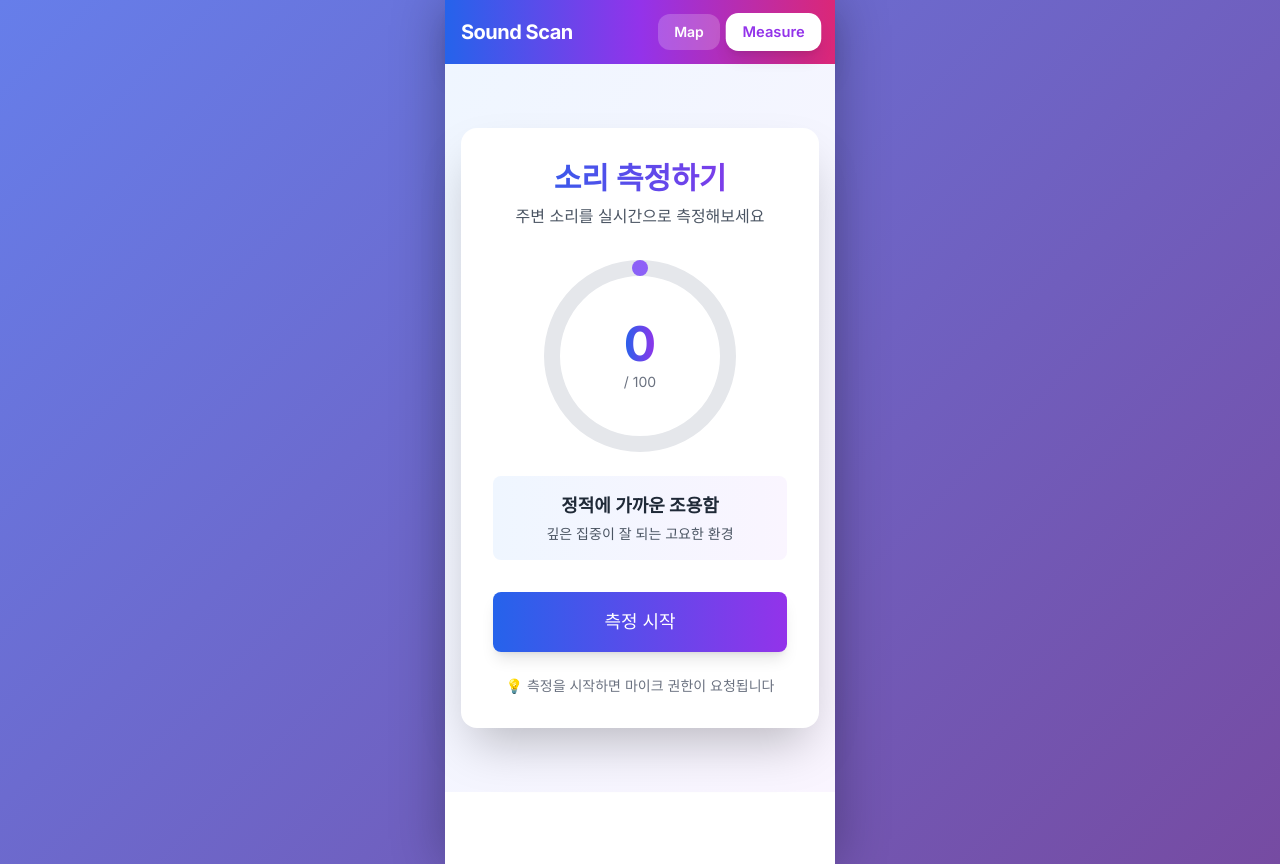
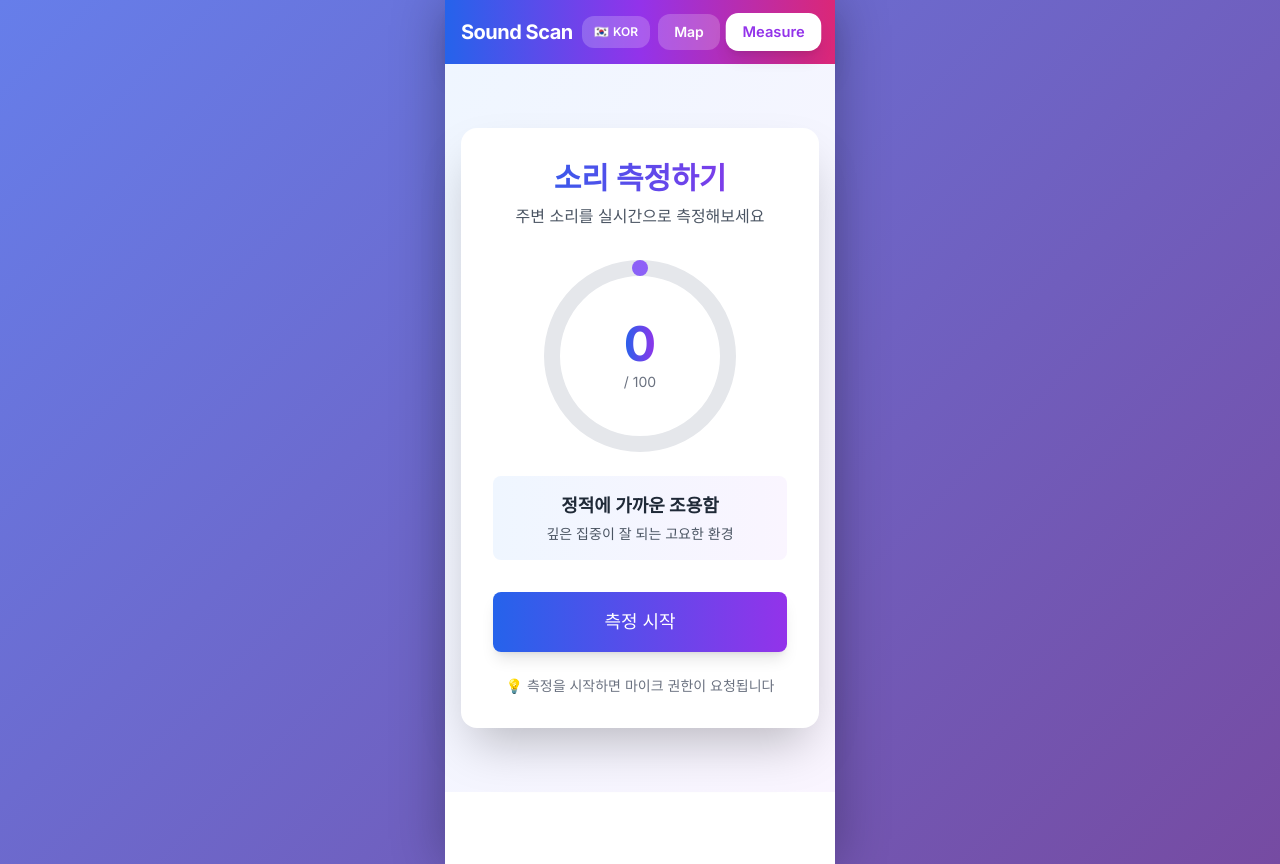
Before and after one commit to sound-scan/fe, a Next.js app: page /measure in a window 1280 px wide. Built offline with nearby package versions, Linux system fonts and the light colour scheme.

Commit message:
언어 토글 기능 추가 (한국어/영어)

```diff
--- a/app/map/page.tsx
+++ b/app/map/page.tsx
@@ -29,7 +29,7 @@ function getCurrentTimeSlot() {
 }
 
 export default function MapPage() {
-  const { places } = useApp();
+  const { places, language } = useApp();
   const [filter, setFilter] = useState('all');
   const [searchTerm, setSearchTerm] = useState('');
   const currentTime = getCurrentTimeSlot();
@@ -79,7 +79,7 @@ export default function MapPage() {
       </div>
 
       <div className="relative w-full h-[calc(100vh-198px)]">
-        <MapView places={filteredPlaces} />
+        <MapView places={filteredPlaces} language={language} />
         <MarkerLegend />
       </div>
     </div>
--- a/components/FilterBar.tsx
+++ b/components/FilterBar.tsx
@@ -1,6 +1,7 @@
 'use client';
 
 import { useState } from 'react';
+import { useApp } from '@/context/AppContext';
 
 interface FilterBarProps {
   onFilterChange: (filter: string) => void;
@@ -8,14 +9,20 @@ interface FilterBarProps {
 }
 
 export default function FilterBar({ onFilterChange, onSearchChange }: FilterBarProps) {
+  const { language } = useApp();
   const [activeFilter, setActiveFilter] = useState('all');
   const [searchTerm, setSearchTerm] = useState('');
 
-  const filters = [
+  const filters = language === 'ko' ? [
     { id: 'all', label: '전체', icon: '📍' },
     { id: 'quiet', label: '조용함', icon: '🤫' },
     { id: 'moderate', label: '보통', icon: '☕' },
     { id: 'lively', label: '활기참', icon: '😆' },
+  ] : [
+    { id: 'all', label: 'All', icon: '📍' },
+    { id: 'quiet', label: 'Quiet', icon: '🤫' },
+    { id: 'moderate', label: 'Moderate', icon: '☕' },
+    { id: 'lively', label: 'Lively', icon: '😆' },
   ];
 
   const handleFilterClick = (filterId: string) => {
@@ -35,7 +42,7 @@ export default function FilterBar({ onFilterChange, onSearchChange }: FilterBarP
       <div className="relative">
         <input
           type="text"
-          placeholder="🔍 장소를 검색해보세요..."
+          placeholder={language === 'ko' ? '🔍 장소를 검색해보세요...' : '🔍 Search places...'}
           value={searchTerm}
           onChange={handleSearchChange}
           className="w-full px-4 py-2.5 pl-10 bg-white/90 backdrop-blur-sm border-2 border-gray-200 rounded-2xl focus:outline-none focus:ring-2 focus:ring-blue-500 focus:border-transparent transition-all shadow-md hover:shadow-lg placeholder:text-gray-400 text-sm"
--- a/components/MapView.tsx
+++ b/components/MapView.tsx
@@ -7,9 +7,10 @@ import PlaceDetailModal from './PlaceDetailModal';
 
 interface MapViewProps {
   places: Place[];
+  language: 'ko' | 'en';
 }
 
-export default function MapView({ places }: MapViewProps) {
+export default function MapView({ places, language }: MapViewProps) {
   const mapRef = useRef<HTMLDivElement>(null);
   const mapInstanceRef = useRef<any>(null);
   const userMarkerRef = useRef<any>(null);
@@ -70,8 +71,9 @@ export default function MapView({ places }: MapViewProps) {
           mapInstanceRef.current.remove();
         }
 
-        // 새 맵 생성
-        const map = L.map(mapRef.current).setView([37.5172, 127.0473], 12);
+        // 새 맵 생성 - 언어에 따라 중심 좌표 설정
+        const center = language === 'ko' ? [37.5172, 127.0473] : [51.5074, -0.1278];
+        const map = L.map(mapRef.current).setView(center as [number, number], 12);
 
         L.tileLayer('https://{s}.tile.openstreetmap.org/{z}/{x}/{y}.png', {
           attribution: '© OpenStreetMap contributors',
@@ -156,7 +158,7 @@ export default function MapView({ places }: MapViewProps) {
         mapInstanceRef.current = null;
       }
     };
-  }, [places]);
+  }, [places, language]);
 
   // 사용자 위치 마커 표시
   useEffect(() => {
--- a/components/MarkerLegend.tsx
+++ b/components/MarkerLegend.tsx
@@ -1,19 +1,26 @@
 'use client';
 
 import { useState, useRef, useEffect } from 'react';
+import { useApp } from '@/context/AppContext';
 
 export default function MarkerLegend() {
+  const { language } = useApp();
   const [isOpen, setIsOpen] = useState(false);
   const [position, setPosition] = useState({ x: 16, y: 16 });
   const [isDragging, setIsDragging] = useState(false);
   const [dragOffset, setDragOffset] = useState({ x: 0, y: 0 });
   const buttonRef = useRef<HTMLButtonElement>(null);
 
-  const legends = [
+  const legends = language === 'ko' ? [
     { color: '#6EE7B7', label: '정적에 가까운 조용함', emoji: '🔇' },
     { color: '#FACC15', label: '부드러운 백색소음', emoji: '🌿' },
     { color: '#FB923C', label: '편안한 대화가 가능한 공간', emoji: '☕' },
     { color: '#F43F5E', label: '활발한 소통에 최적', emoji: '😆' },
+  ] : [
+    { color: '#6EE7B7', label: 'Near-silent quietness', emoji: '🔇' },
+    { color: '#FACC15', label: 'Gentle ambient noise', emoji: '🌿' },
+    { color: '#FB923C', label: 'Comfortable conversation space', emoji: '☕' },
+    { color: '#F43F5E', label: 'Perfect for active communication', emoji: '😆' },
   ];
 
   const handleMouseDown = (e: React.MouseEvent) => {
@@ -68,7 +75,7 @@ export default function MarkerLegend() {
           top: `${position.y}px`,
           cursor: isDragging ? 'grabbing' : 'grab',
         }}
-        title="공간 분위기 범례"
+        title={language === 'ko' ? '공간 분위기 범례' : 'Space Atmosphere Legend'}
       >
         <div className="relative bg-gradient-to-br from-blue-500 via-purple-500 to-pink-500 rounded-full p-3 shadow-xl hover:shadow-2xl transition-all hover:scale-110">
           <svg
@@ -84,9 +91,6 @@ export default function MarkerLegend() {
               d="M13 16h-1v-4h-1m1-4h.01M21 12a9 9 0 11-18 0 9 9 0 0118 0z"
             />
           </svg>
-          {!isOpen && (
-            <div className="absolute -top-1 -right-1 w-3 h-3 bg-red-500 rounded-full animate-ping" />
-          )}
         </div>
       </button>
 
@@ -99,8 +103,7 @@ export default function MarkerLegend() {
             top: `${position.y}px`,
           }}
         >
-          <div className="flex items-center justify-between mb-2 pb-2 border-b border-gray-200">
-            <div className="flex items-center gap-2">
+          <div className="flex items-center gap-2 mb-2 pb-2 border-b border-gray-200">
             <svg
               className="w-4 h-4 text-blue-600"
               fill="none"
@@ -114,16 +117,9 @@ export default function MarkerLegend() {
                 d="M13 16h-1v-4h-1m1-4h.01M21 12a9 9 0 11-18 0 9 9 0 0118 0z"
               />
             </svg>
-              <span className="text-xs font-bold text-gray-700">공간 분위기</span>
-            </div>
-            <button
-              onClick={() => setIsOpen(false)}
-              className="text-gray-400 hover:text-gray-600 transition-colors"
-            >
-              <svg className="w-4 h-4" fill="none" viewBox="0 0 24 24" stroke="currentColor">
-                <path strokeLinecap="round" strokeLinejoin="round" strokeWidth={2} d="M6 18L18 6M6 6l12 12" />
-              </svg>
-            </button>
+            <span className="text-xs font-bold text-gray-700">
+              {language === 'ko' ? '공간 분위기' : 'Space Atmosphere'}
+            </span>
           </div>
           <div className="space-y-1.5">
             {legends.map((legend, index) => (
--- a/components/Navigation.tsx
+++ b/components/Navigation.tsx
@@ -2,9 +2,11 @@
 
 import Link from 'next/link';
 import { usePathname } from 'next/navigation';
+import { useApp } from '@/context/AppContext';
 
 export default function Navigation() {
   const pathname = usePathname();
+  const { language, setLanguage } = useApp();
 
   return (
     <nav className="bg-gradient-to-r from-blue-600 via-purple-600 to-pink-600 text-white shadow-xl">
@@ -13,7 +15,17 @@ export default function Navigation() {
           <Link href="/map" className="flex items-center gap-2 text-xl font-bold tracking-tight hover:scale-105 transition-transform">
             <span>Sound Scan</span>
           </Link>
-          <div className="flex gap-2">
+          <div className="flex items-center gap-2">
+            {/* 언어 토글 */}
+            <button
+              onClick={() => setLanguage(language === 'ko' ? 'en' : 'ko')}
+              className="flex items-center gap-1 bg-white/20 hover:bg-white/30 px-3 py-2 rounded-xl text-xs font-semibold transition-all hover:scale-105"
+              title={language === 'ko' ? 'Switch to English' : '한국어로 전환'}
+            >
+              <span>{language === 'ko' ? '🇰🇷' : '🇬🇧'}</span>
+              <span>{language === 'ko' ? 'KOR' : 'ENG'}</span>
+            </button>
+
             <Link
               href="/map"
               className={`flex items-center gap-1.5 px-4 py-2 rounded-xl font-semibold text-sm transition-all ${
--- a/context/AppContext.tsx
+++ b/context/AppContext.tsx
@@ -1,21 +1,29 @@
 'use client';
 
-import React, { createContext, useContext, useState, ReactNode } from 'react';
+import React, { createContext, useContext, useState, ReactNode, useEffect } from 'react';
 import { Place, Review, Measurement } from '@/types';
-import { places as initialPlaces } from '@/data/places';
+import { places as seoulPlaces, placesEN as londonPlaces } from '@/data/places';
 
 interface AppContextType {
   places: Place[];
   latestMeasurement: Measurement | null;
+  language: 'ko' | 'en';
   saveMeasurement: (measurement: Measurement) => void;
   addReview: (placeId: number, review: Review) => void;
+  setLanguage: (lang: 'ko' | 'en') => void;
 }
 
 const AppContext = createContext<AppContextType | undefined>(undefined);
 
 export function AppProvider({ children }: { children: ReactNode }) {
-  const [places, setPlaces] = useState<Place[]>(initialPlaces);
+  const [language, setLanguageState] = useState<'ko' | 'en'>('ko');
+  const [places, setPlaces] = useState<Place[]>(seoulPlaces);
   const [latestMeasurement, setLatestMeasurement] = useState<Measurement | null>(null);
+
+  useEffect(() => {
+    // 언어에 따라 장소 데이터 변경
+    setPlaces(language === 'ko' ? seoulPlaces : londonPlaces);
+  }, [language]);
 
   const saveMeasurement = (measurement: Measurement) => {
     setLatestMeasurement(measurement);
@@ -39,8 +47,12 @@ export function AppProvider({ children }: { children: ReactNode }) {
     );
   };
 
+  const setLanguage = (lang: 'ko' | 'en') => {
+    setLanguageState(lang);
+  };
+
   return (
-    <AppContext.Provider value={{ places, latestMeasurement, saveMeasurement, addReview }}>
+    <AppContext.Provider value={{ places, latestMeasurement, language, saveMeasurement, addReview, setLanguage }}>
       {children}
     </AppContext.Provider>
   );
--- a/data/places.ts
+++ b/data/places.ts
@@ -17,6 +17,171 @@ const generateTimeBasedLevels = (baseLevel: number, variation: number = 15): Tim
   });
 };
 
+// 런던 장소 데이터
+export const placesEN: Place[] = [
+  {
+    id: 1,
+    name: 'British Library',
+    lat: 51.5299,
+    lng: -0.1270,
+    soundLevel: 12,
+    timeBasedLevels: generateTimeBasedLevels(12, 7),
+    reviews: [
+      {
+        soundLevel: 10,
+        rating: 5,
+        comment: 'Perfect for focused study. Very quiet and peaceful.',
+      },
+      {
+        soundLevel: 14,
+        rating: 5,
+        comment: 'Excellent environment for research and concentration.',
+      },
+    ],
+  },
+  {
+    id: 2,
+    name: 'Starbucks Piccadilly Circus',
+    lat: 51.5101,
+    lng: -0.1340,
+    soundLevel: 78,
+    timeBasedLevels: generateTimeBasedLevels(78, 16),
+    reviews: [
+      {
+        soundLevel: 75,
+        rating: 4,
+        comment: 'Lively atmosphere! Great for meeting friends.',
+      },
+      {
+        soundLevel: 81,
+        rating: 4,
+        comment: 'Busy and energetic. Perfect for casual conversations.',
+      },
+    ],
+  },
+  {
+    id: 3,
+    name: 'London Library',
+    lat: 51.5074,
+    lng: -0.1359,
+    soundLevel: 15,
+    timeBasedLevels: generateTimeBasedLevels(15, 8),
+    reviews: [
+      {
+        soundLevel: 12,
+        rating: 5,
+        comment: 'Absolutely silent. Ideal for serious academic work.',
+      },
+      {
+        soundLevel: 18,
+        rating: 5,
+        comment: 'Premium quiet space for focused research.',
+      },
+    ],
+  },
+  {
+    id: 4,
+    name: 'Caffè Nero Covent Garden',
+    lat: 51.5118,
+    lng: -0.1220,
+    soundLevel: 62,
+    timeBasedLevels: generateTimeBasedLevels(62, 17),
+    reviews: [
+      {
+        soundLevel: 58,
+        rating: 4,
+        comment: 'Moderate noise. Good for light work and socializing.',
+      },
+      {
+        soundLevel: 66,
+        rating: 4,
+        comment: 'Busy but comfortable. Nice for meeting colleagues.',
+      },
+    ],
+  },
+  {
+    id: 5,
+    name: 'Costa Coffee Oxford Street',
+    lat: 51.5155,
+    lng: -0.1415,
+    soundLevel: 70,
+    timeBasedLevels: generateTimeBasedLevels(70, 18),
+    reviews: [
+      {
+        soundLevel: 67,
+        rating: 4,
+        comment: 'Lively shopping district vibe. Great for casual meetings.',
+      },
+      {
+        soundLevel: 73,
+        rating: 4,
+        comment: 'Energetic atmosphere, perfect for social gatherings.',
+      },
+    ],
+  },
+  {
+    id: 6,
+    name: 'Senate House Library',
+    lat: 51.5216,
+    lng: -0.1300,
+    soundLevel: 18,
+    timeBasedLevels: generateTimeBasedLevels(18, 9),
+    reviews: [
+      {
+        soundLevel: 16,
+        rating: 5,
+        comment: 'Very quiet reading rooms. Excellent for study.',
+      },
+      {
+        soundLevel: 20,
+        rating: 5,
+        comment: 'Perfect silent environment for deep work.',
+      },
+    ],
+  },
+  {
+    id: 7,
+    name: 'Pret A Manger Kings Cross',
+    lat: 51.5308,
+    lng: -0.1238,
+    soundLevel: 55,
+    timeBasedLevels: generateTimeBasedLevels(55, 15),
+    reviews: [
+      {
+        soundLevel: 52,
+        rating: 4,
+        comment: 'Reasonable noise level. Good for quick work sessions.',
+      },
+      {
+        soundLevel: 58,
+        rating: 4,
+        comment: 'Balanced atmosphere for both work and chat.',
+      },
+    ],
+  },
+  {
+    id: 8,
+    name: 'Wellcome Collection Library',
+    lat: 51.5259,
+    lng: -0.1337,
+    soundLevel: 20,
+    timeBasedLevels: generateTimeBasedLevels(20, 10),
+    reviews: [
+      {
+        soundLevel: 18,
+        rating: 5,
+        comment: 'Peaceful and inspiring space. Great for research.',
+      },
+      {
+        soundLevel: 22,
+        rating: 5,
+        comment: 'Quiet and comfortable reading environment.',
+      },
+    ],
+  },
+];
+
+// 서울 장소 데이터
 export const places: Place[] = [
   {
     id: 1,
```
Lines whose indentation alone changed are shown as unchanged.
